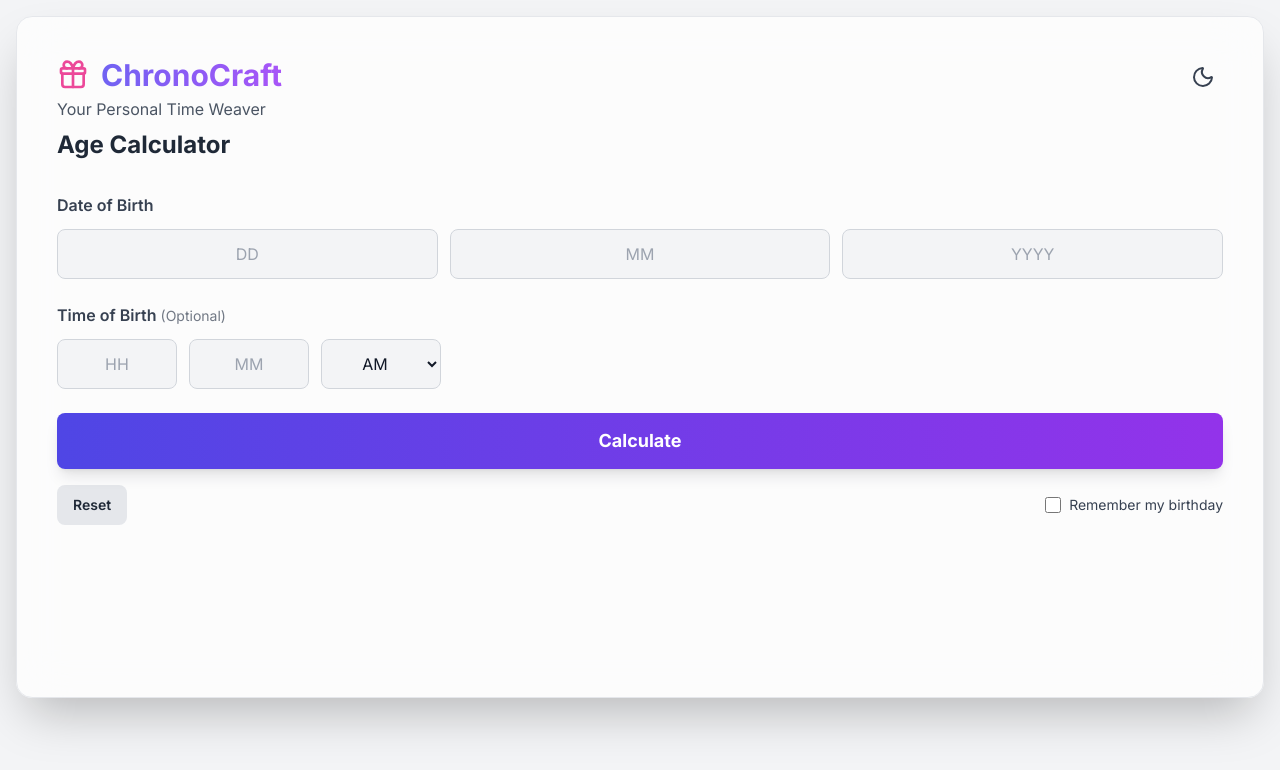
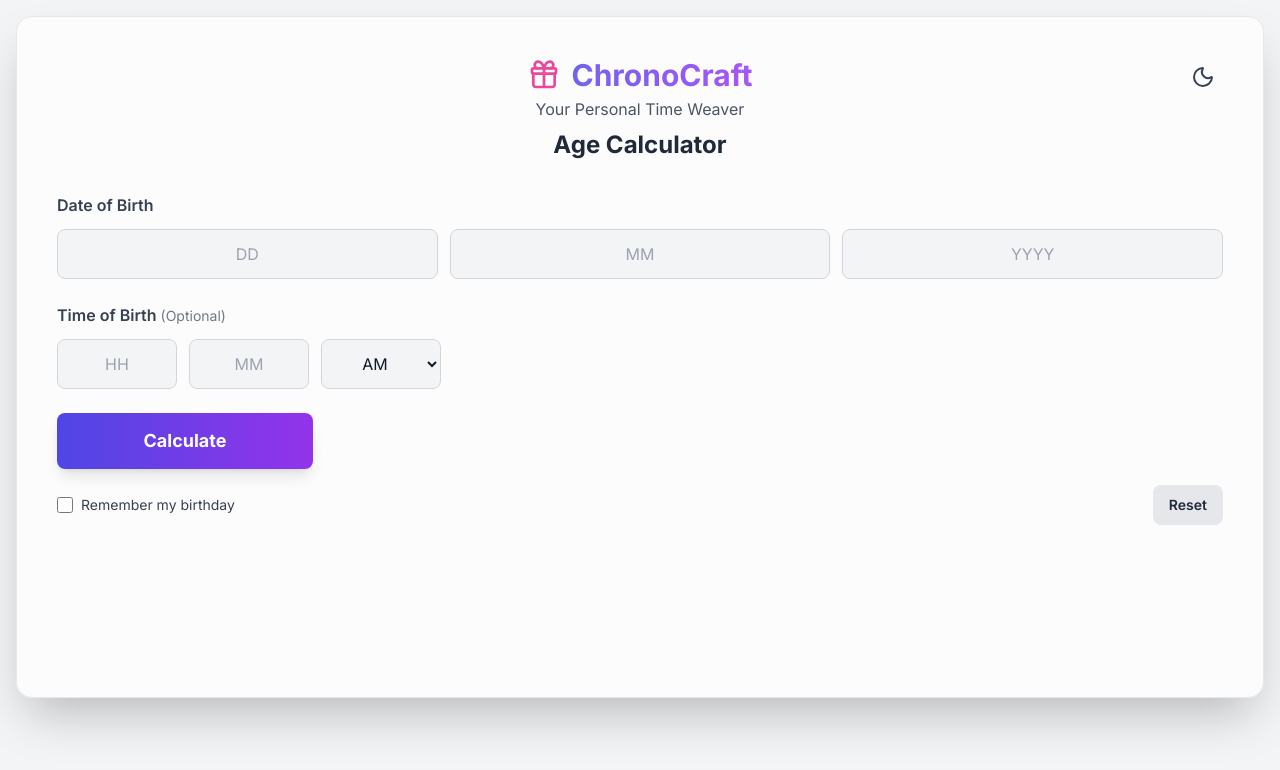
Before and after one commit to anaymdalvi-glitch/age-calculator2, a plain HTML site: page index.html in a window 1280 px wide. Drawn offline with nearby package versions, Linux system fonts and the light colour scheme.

Commit message:
Refactor layout and styling in index.html
Updated layout and styling for better responsiveness and alignment.

```diff
--- a/index.html
+++ b/index.html
@@ -99,27 +99,26 @@
         }
     </script>
 </head>
-<!-- UPDATED: Removed centering classes from body to allow full width usage -->
 <body class="bg-gray-100 dark:bg-gray-900 text-gray-900 dark:text-gray-100 min-h-screen p-4 transition-colors duration-300">
 
-    <!-- UPDATED: Increased max-width for a fuller container look -->
     <main class="w-full mx-auto max-w-7xl">
         <div class="w-full bg-white/70 dark:bg-gray-800/70 backdrop-blur-xl border border-gray-200 dark:border-gray-700/50 rounded-2xl shadow-2xl p-6 md:p-10">
 
             <!-- Header: Title + Theme Toggle -->
-            <!-- UPDATED: Added flex-col and text-center for centering the header content -->
-            <header class="flex flex-col md:flex-row justify-between items-center md:items-start mb-8 text-center">
-                <!-- UPDATED: Removed ml-11 offsets and centered text -->
-                <div class="text-center md:text-left">
-                    <h1 class="text-3xl font-bold text-transparent bg-clip-text bg-gradient-to-r from-indigo-500 to-purple-500 flex items-center justify-center md:justify-start gap-3">
+            <!-- UPDATED: Added justify-center for centering on desktop, removed items-start (now items-center) -->
+            <header class="flex flex-col md:flex-row justify-center items-center mb-8 text-center relative">
+                <!-- Title Container -->
+                <div class="text-center">
+                    <h1 class="text-3xl font-bold text-transparent bg-clip-text bg-gradient-to-r from-indigo-500 to-purple-500 flex items-center justify-center gap-3">
                         <i data-lucide="gift" class="w-8 h-8 text-pink-500"></i>
                         ChronoCraft
                     </h1>
                     <p class="text-gray-600 dark:text-gray-400 text-md mt-1">Your Personal Time Weaver</p>
                     <h2 class="text-2xl font-bold text-gray-800 dark:text-gray-100 mt-2">Age Calculator</h2>
                 </div>
-                <!-- Theme Toggle Button -->
-                <button id="theme-toggle" title="Toggle theme" class="p-2 rounded-full text-gray-700 dark:text-gray-300 hover:bg-gray-200 dark:hover:bg-gray-700 transition-all focus-visible-ring mt-4 md:mt-0">
+
+                <!-- Theme Toggle Button (Positioned absolutely on the right for clean centering) -->
+                <button id="theme-toggle" title="Toggle theme" class="p-2 rounded-full text-gray-700 dark:text-gray-300 hover:bg-gray-200 dark:hover:bg-gray-700 transition-all focus-visible-ring absolute right-0 top-0 mt-2 md:mt-0">
                     <i id="theme-icon-sun" data-lucide="sun" class="w-6 h-6"></i>
                     <i id="theme-icon-moon" data-lucide="moon" class="w-6 h-6"></i>
                 </button>
@@ -127,7 +126,6 @@
 
             <!-- Input Form -->
             <section id="input-form" class="mb-8">
-                <!-- UPDATED: Changed grid layout to a simple vertical stack (space-y-6) -->
                 <div class="space-y-6">
 
                     <!-- 1. Date Inputs (Full Width Row) -->
@@ -153,26 +151,26 @@
                         </div>
                     </div>
 
-                    <!-- 3. Actions and Settings (Full Width Row - now below Time of Birth) -->
-                    <!-- UPDATED: Reordered to put Calculate first, followed by Reset and Checkbox on the next line -->
+                    <!-- 3. Actions and Settings (Full Width Row) -->
                     <div class="space-y-4">
 
                         <!-- Calculate Button (Primary action) -->
-                        <button id="calculate-btn" class="w-full p-3.5 rounded-lg bg-gradient-to-r from-indigo-600 to-purple-600 text-white font-bold text-lg shadow-lg hover:opacity-90 transition-all transform hover:scale-[1.005] active:scale-100 focus-visible-ring">
+                        <!-- UPDATED: Calculate button is now only w-full on mobile, medium size on desktop -->
+                        <button id="calculate-btn" class="w-full md:w-64 p-3.5 rounded-lg bg-gradient-to-r from-indigo-600 to-purple-600 text-white font-bold text-lg shadow-lg hover:opacity-90 transition-all transform hover:scale-[1.005] active:scale-100 focus-visible-ring">
                             Calculate
                         </button>
 
-                        <!-- Secondary Actions: Reset and Checkbox -->
+                        <!-- Secondary Actions: Checkbox and Reset -->
                         <div class="flex flex-col sm:flex-row sm:justify-between items-start sm:items-center gap-4">
-                            <!-- Reset Button -->
-                            <button id="reset-btn" class="w-full sm:w-auto flex-shrink-0 px-4 py-2.5 rounded-lg bg-gray-200 dark:bg-gray-700 text-gray-800 dark:text-gray-200 font-semibold text-sm hover:bg-gray-300 dark:hover:bg-gray-600 transition-all focus-visible-ring">
-                                Reset
-                            </button>
-                            <!-- Save for next time checkbox -->
-                            <div class="flex items-center">
+                            <!-- UPDATED: Checkbox moved to the left -->
+                            <div class="flex items-center order-first">
                                 <input type="checkbox" id="save-data" class="h-4 w-4 text-indigo-600 dark:text-indigo-500 focus:ring-indigo-500 border-gray-300 rounded dark:bg-gray-700 dark:border-gray-600 focus-visible-ring">
                                 <label for="save-data" class="ml-2 block text-sm text-gray-700 dark:text-gray-300 cursor-pointer select-none">Remember my birthday</label>
                             </div>
+                            <!-- Reset Button moved to the right -->
+                            <button id="reset-btn" class="w-full sm:w-auto flex-shrink-0 px-4 py-2.5 rounded-lg bg-gray-200 dark:bg-gray-700 text-gray-800 dark:text-gray-200 font-semibold text-sm hover:bg-gray-300 dark:hover:bg-gray-600 transition-all focus-visible-ring order-last">
+                                Reset
+                            </button>
                         </div>
                     </div>
                 </div>
```
